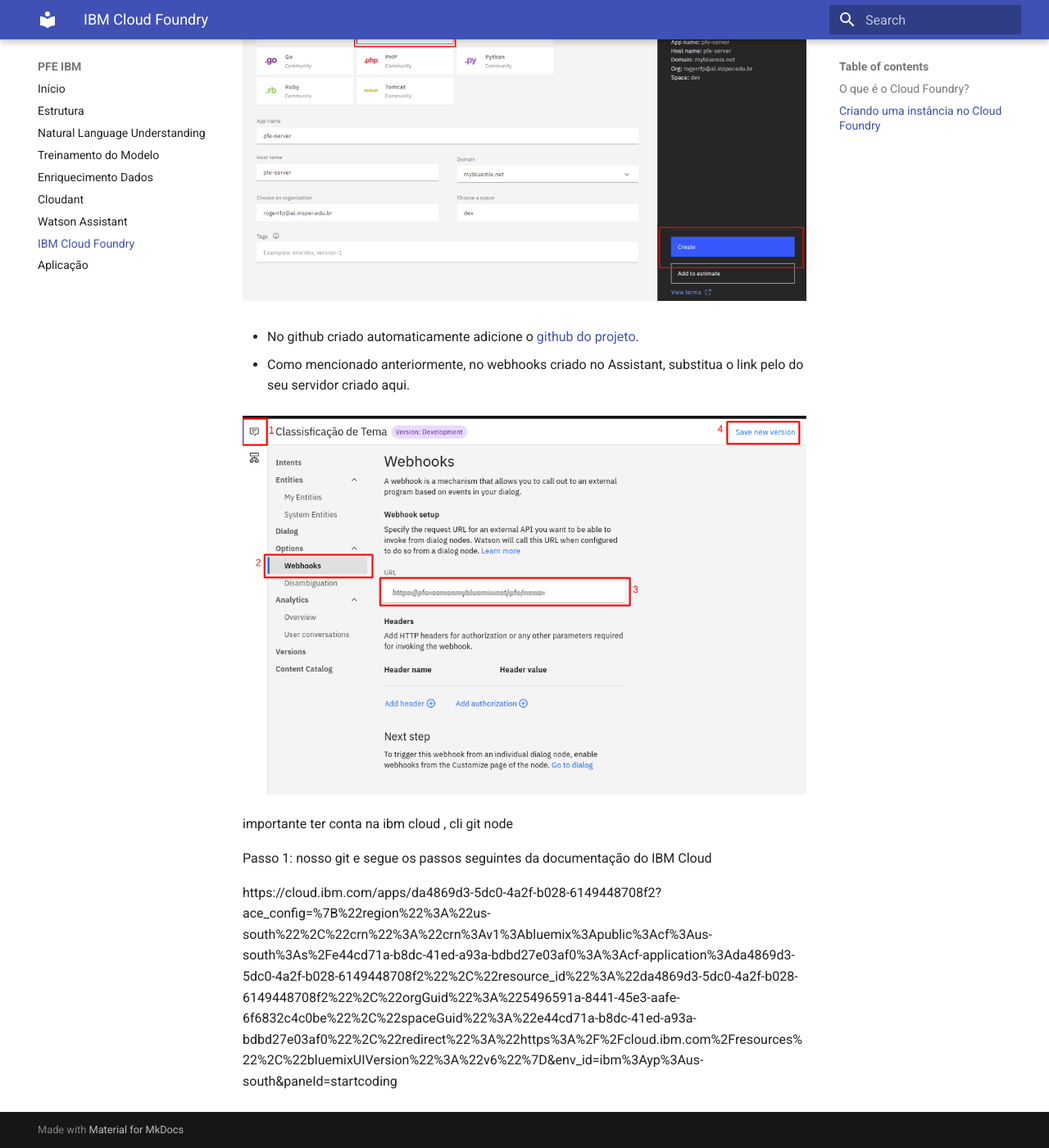
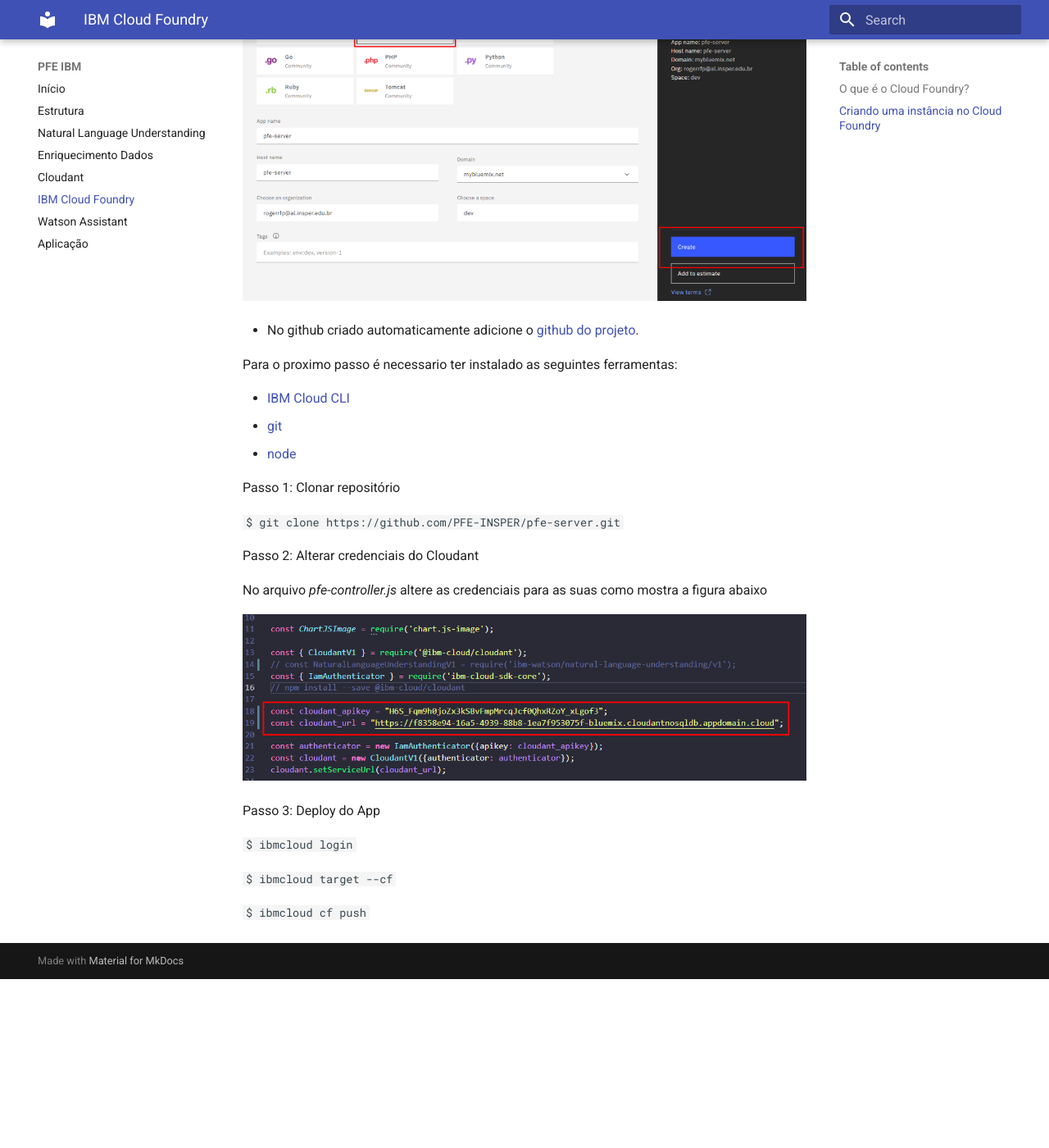
Before and after one commit to PFE-INSPER/tutorial, an MkDocs documentation site: the page built from docs/cloudfoundry.md, in a window 1280 px wide and 1400 px high, scrolled down 1095 px. Shown: the whole window at 82% size. Built offline with MkDocs 1.6.1 and Material for MkDocs 9.7.7, drawn with Linux system fonts in a browser that asks for light colours; after the commit the page ends 2289 px from its top, so only the background shows below that.

Commit message:
cloudfoundry & app

```diff
--- a/docs/cloudfoundry.md
+++ b/docs/cloudfoundry.md
@@ -17,19 +17,27 @@
 
 * No github criado automaticamente adicione o [github do projeto](https://us-south.git.cloud.ibm.com/gabrielmd/NodejsExpressAppHNTKU2021-09-17/-/tree/master).
 
-*  Como mencionado anteriormente, no webhooks criado no  Assistant, substitua o link pelo do seu servidor criado aqui.
+Para o proximo passo é necessario ter instalado as seguintes ferramentas:
 
-![alt text](imagens/assistant_webhooks.png)
+* [IBM Cloud CLI](https://cloud.ibm.com/docs/cli?topic=cli-install-ibmcloud-cli)
+* [git](https://git-scm.com/downloads)
+* [node](https://nodejs.org/en/)
 
 
+Passo 1: Clonar repositório
 
-importante ter conta na ibm cloud , cli
-git
-node
+`$ git clone https://github.com/PFE-INSPER/pfe-server.git`
 
+Passo 2: Alterar credenciais do Cloudant
 
-Passo 1: nosso git
-e segue os passos seguintes da documentação do IBM Cloud
+No arquivo *pfe-controller.js* altere as credenciais para as suas como mostra a figura abaixo
 
+![](imagens/CloudFoundry-03.png)
 
-https://cloud.ibm.com/apps/da4869d3-5dc0-4a2f-b028-6149448708f2?ace_config=%7B%22region%22%3A%22us-south%22%2C%22crn%22%3A%22crn%3Av1%3Abluemix%3Apublic%3Acf%3Aus-south%3As%2Fe44cd71a-b8dc-41ed-a93a-bdbd27e03af0%3A%3Acf-application%3Ada4869d3-5dc0-4a2f-b028-6149448708f2%22%2C%22resource_id%22%3A%22da4869d3-5dc0-4a2f-b028-6149448708f2%22%2C%22orgGuid%22%3A%225496591a-8441-45e3-aafe-6f6832c4c0be%22%2C%22spaceGuid%22%3A%22e44cd71a-b8dc-41ed-a93a-bdbd27e03af0%22%2C%22redirect%22%3A%22https%3A%2F%2Fcloud.ibm.com%2Fresources%22%2C%22bluemixUIVersion%22%3A%22v6%22%7D&env_id=ibm%3Ayp%3Aus-south&paneId=startcoding
+Passo 3: Deploy do App
+
+ `$ ibmcloud login`
+
+ `$ ibmcloud target --cf`
+
+ `$ ibmcloud cf push`
--- a/mkdocs.yml
+++ b/mkdocs.yml
@@ -16,10 +16,9 @@
     - Estrutura: estrutura.md
     # - Watson Discovery: discovery.md
     - Natural Language Understanding: nlu.md
-    - Treinamento do Modelo: modelo.md
     - Enriquecimento Dados: enriquecimento.md
     - Cloudant: cloudant.md
+    - IBM Cloud Foundry: cloudfoundry.md
     - Watson Assistant: assistant.md
-    - IBM Cloud Foundry: cloudfoundry.md
     #- Integração: integracao.md
     - Aplicação: aplicacao.md
```
Also changed, not shown: docs/aplicacao.md (+18 -0 lines), docs/cloudant.md (+12 -6 lines), docs/enriquecimento.md (+30 -1 lines), docs/modelo.md (deleted, +0 -32 lines), docs/imagens/CloudFoundry-03.png (added), docs/imagens/app-02.png (added), docs/imagens/imagem1.png (added), site/enriquecimento/index.html, site/search/search_index.json, 1 other file.
